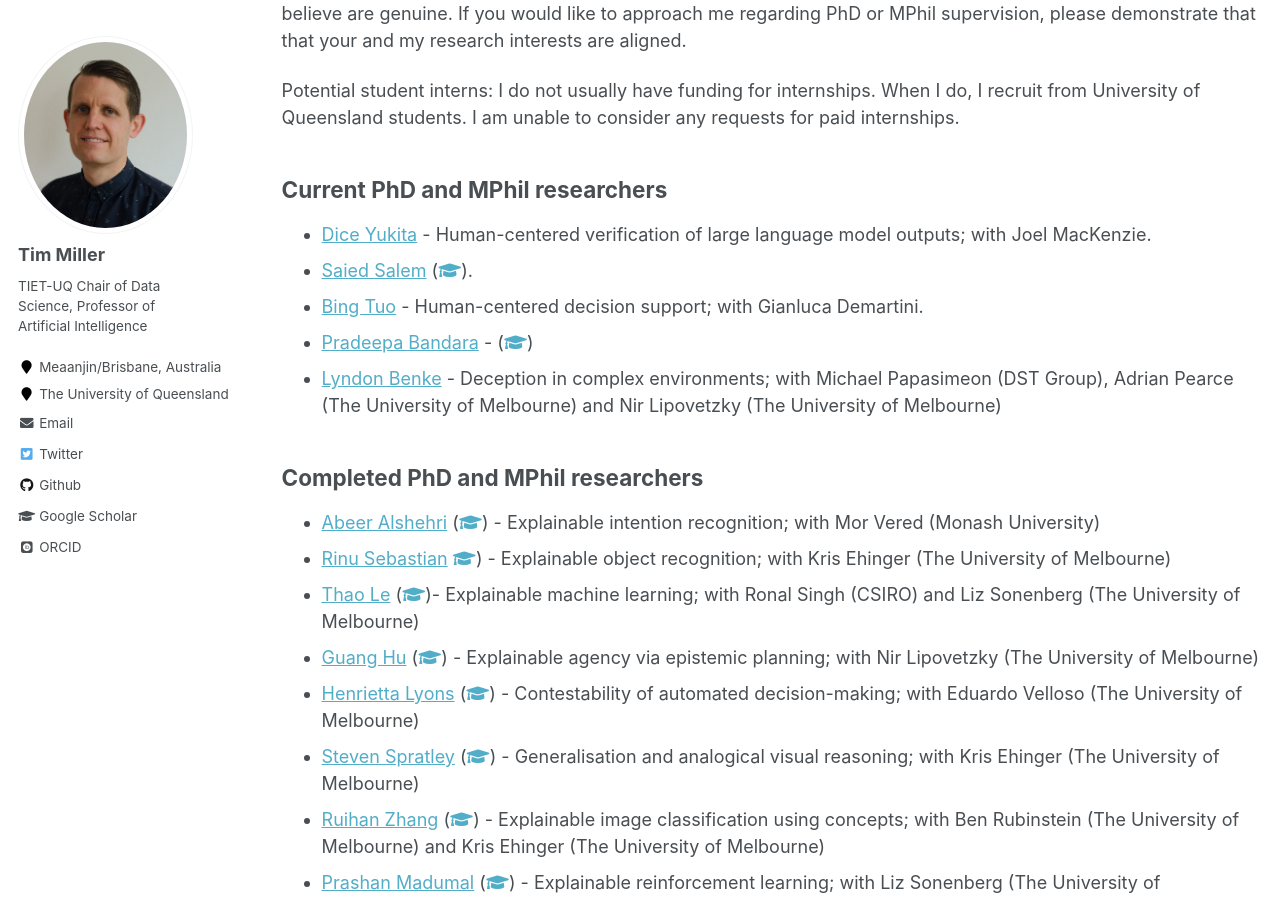
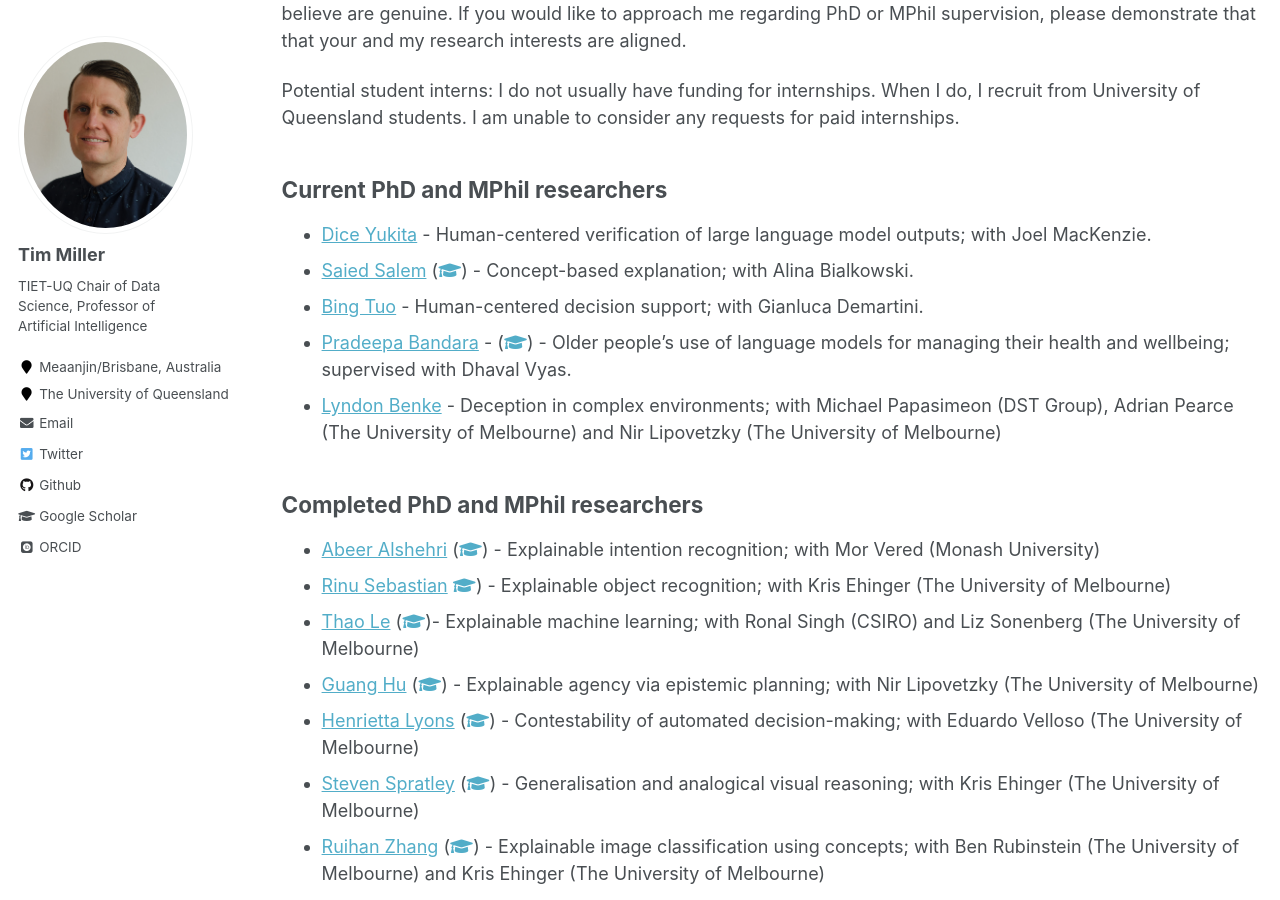
Before and after one commit to uqtmiller/uqtmiller.github.io, a Jekyll site: the page built from _pages/students.md, in a window 1280 px wide and 900 px high, scrolled down 458 px. Built offline with Jekyll 4.4.1, drawn with Linux system fonts in a browser that asks for light colours; some web fonts are replaced.

Commit message:
Update students.md

```diff
--- a/_pages/students.md
+++ b/_pages/students.md
@@ -20,9 +20,9 @@ Potential student interns: I do not usually have funding for internships. When I
 ## Current PhD and MPhil researchers
 
 * [Dice Yukita](https://daisukeyukita.com/) - Human-centered verification of large language model outputs; with Joel MacKenzie.
-* [Saied Salem](https://www.linkedin.com/in/saied-salem/) ([<i class="fas fa-fw fa-graduation-cap"></i>](https://scholar.google.com/citations?user=kY3zwMoAAAAJ&hl=en)).
+* [Saied Salem](https://www.linkedin.com/in/saied-salem/) ([<i class="fas fa-fw fa-graduation-cap"></i>](https://scholar.google.com/citations?user=kY3zwMoAAAAJ&hl=en)) - Concept-based explanation; with Alina Bialkowski.
 * [Bing Tuo](https://www.linkedin.com/in/bing-tuo-613814319) - Human-centered decision support; with Gianluca Demartini.
-* [Pradeepa Bandara](https://www.linkedin.com/in/pradeepa-bandara-22114722/) - ([<i class="fas fa-fw fa-graduation-cap"></i>](https://scholar.google.com.au/citations?user=8XK6ur0AAAAJ&hl=en&oi=ao))
+* [Pradeepa Bandara](https://www.linkedin.com/in/pradeepa-bandara-22114722/) - ([<i class="fas fa-fw fa-graduation-cap"></i>](https://scholar.google.com.au/citations?user=8XK6ur0AAAAJ&hl=en&oi=ao)) - Older people's use of language models for managing their health and wellbeing; supervised with Dhaval Vyas.
 * [Lyndon Benke](https://scholar.google.com/citations?user=l5KtWPEAAAAJ&hl=en) - Deception in complex environments; with Michael Papasimeon (DST Group), Adrian Pearce (The University of Melbourne) and Nir Lipovetzky (The University of Melbourne)
 
 ## Completed PhD and MPhil researchers
```
